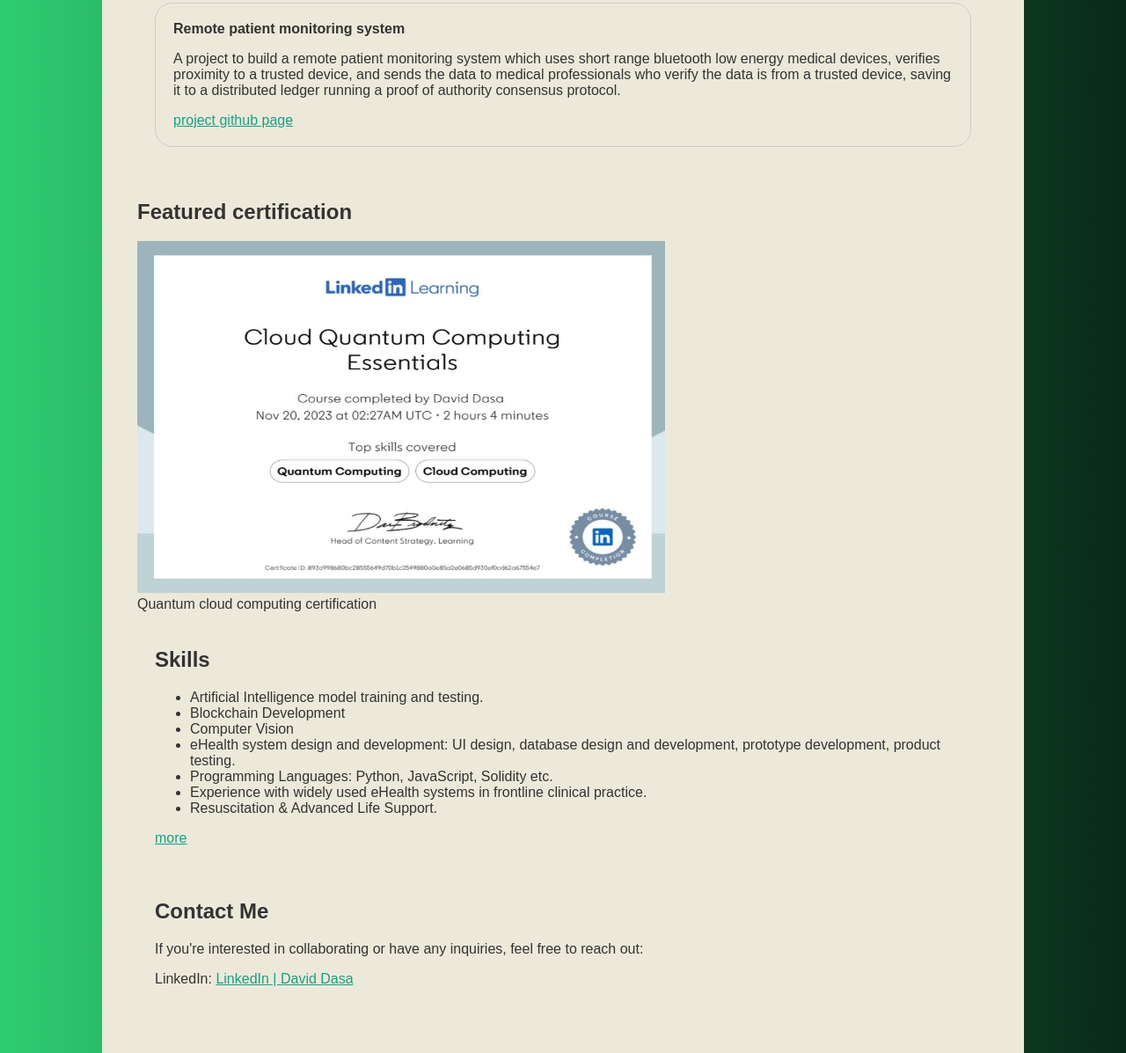
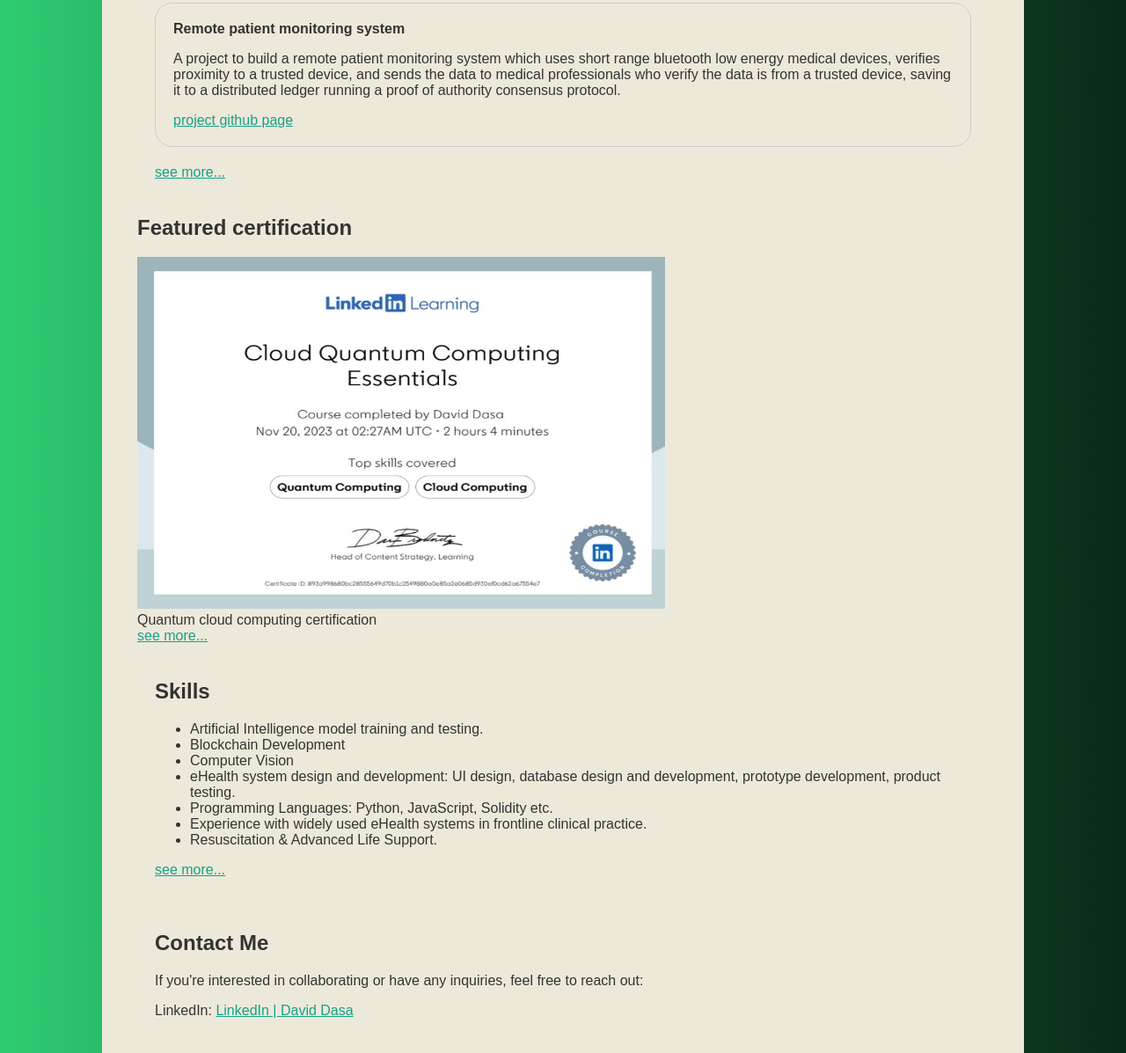
Before and after one commit to Naijaoracle/static_web_app, a website: page src/index.html in a window 1280 px wide. Shown: the part 607-1804 px from the top of the page at 88% size. Drawn offline with Linux system fonts and the light colour scheme.

Commit message:
see more added to home page for improved directions

```diff
--- a/src/index.html
+++ b/src/index.html
@@ -54,6 +54,7 @@
           <a href="https://github.com/Naijaoracle/remote-patient-monitoring-system"> project github page</a>
         </div>
       <!-- More project cards as needed -->
+      <a href = "https://www.daviddasa.com/projects">see more...</a>
     </section>
 
     <section id="certification">
@@ -68,6 +69,7 @@
           <div class="desc">Quantum cloud computing certification</div>
         </div>
       </div>
+      <a href = "https://www.daviddasa.com/certifications">see more...</a>
     </section>
     <!-- Skills Section -->
 
@@ -83,7 +85,7 @@
         <li>Resuscitation & Advanced Life Support.</li>
         <!-- Add more skills as needed -->
       </ul>
-      <a href = "https://www.daviddasa.com/skills"> more</a>
+      <a href = "https://www.daviddasa.com/skills">see more...</a>
     </section>
 
     <!-- Contact Section -->
```
Lines whose indentation alone changed are shown as unchanged.
